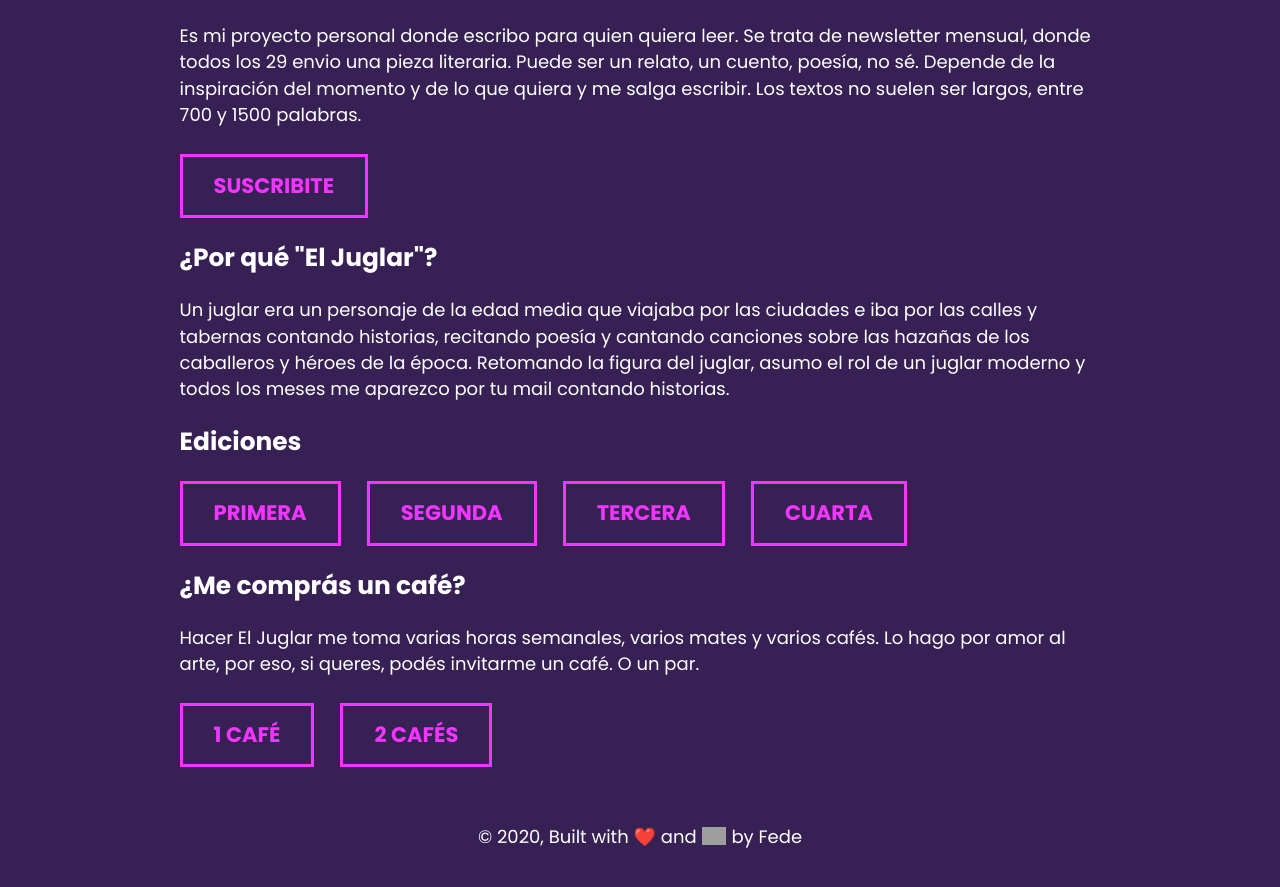
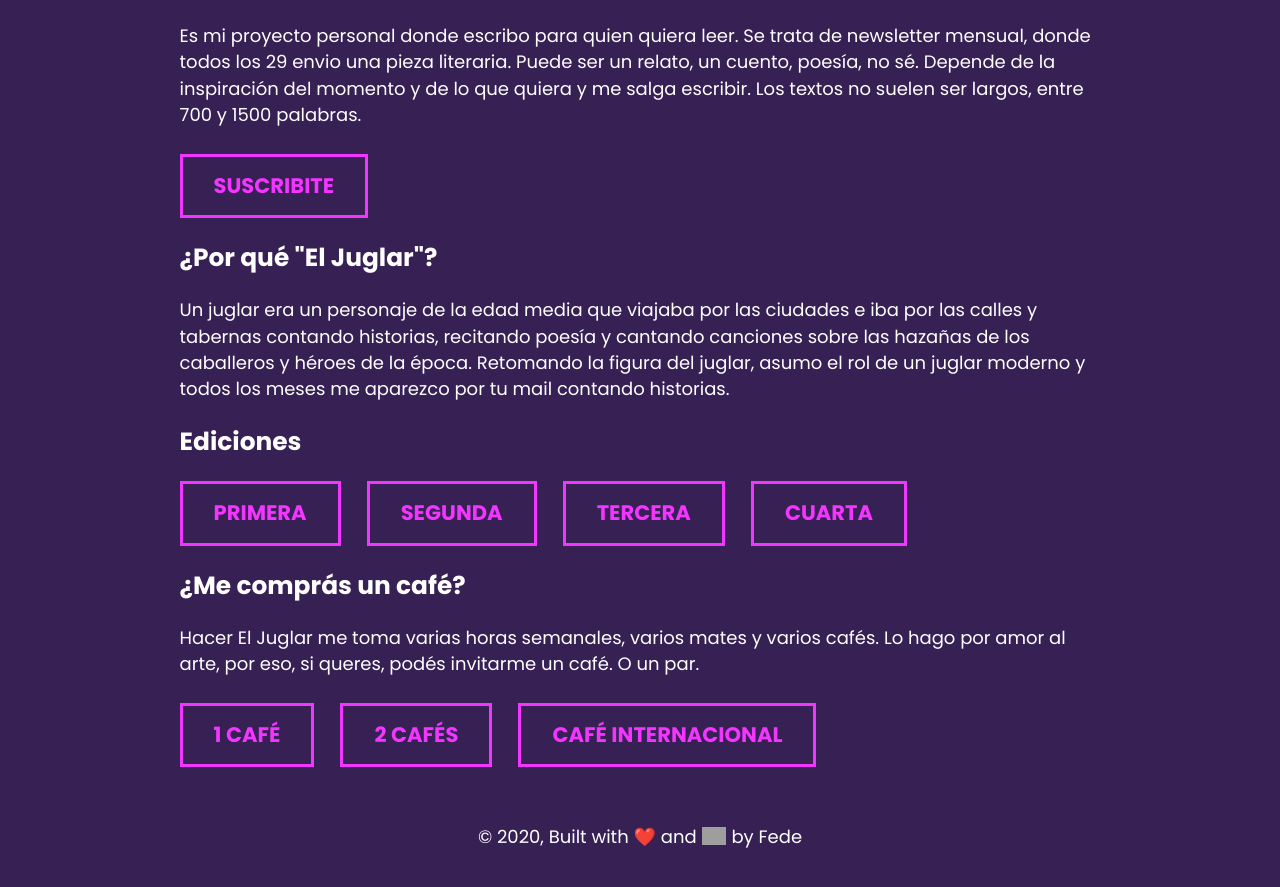
Before and after one commit to FecheGio/portfolio, a Gatsby site: page /el-juglar in a window 1280 px wide. Shown: the part 203-1090 px from the top of the page. Built offline with nearby package versions, Linux system fonts and the light colour scheme; Gatsby itself is replaced by a stand-in of ours; grey boxes are pictures that could not be loaded.

Commit message:
Agrego botón de buymeacoffee

```diff
--- a/src/pages/el-juglar.js
+++ b/src/pages/el-juglar.js
@@ -27,8 +27,7 @@ const SecondPage = () => (
         <p>Hacer El Juglar me toma varias horas semanales, varios mates y varios cafés. Lo hago por amor al arte, por eso, si queres, podés invitarme un café. O un par.</p>
         <a href="https://www.mercadopago.com.ar/checkout/v1/redirect?pref_id=166424093-ee96fa77-29ae-4dfe-ba8f-bd6f13b35302" class="button">1 CAFÉ</a>
         <a href="https://www.mercadopago.com.ar/checkout/v1/redirect?pref_id=166424093-539763c8-667c-426c-bd5c-8e451d60bcaf" class="button">2 CAFÉS</a>
-
-
+        <a href="https://www.buymeacoffee.com/fedegio" class="button">CAFÉ INTERNACIONAL</a>
 
         {/* <Link to="/page-2/">Go to page 2</Link> */}
       </div>
```
